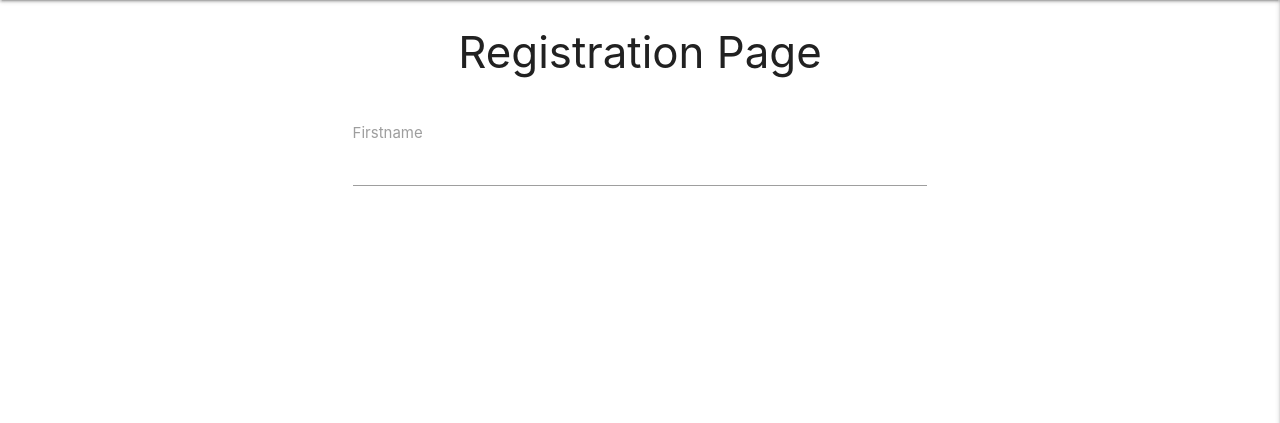
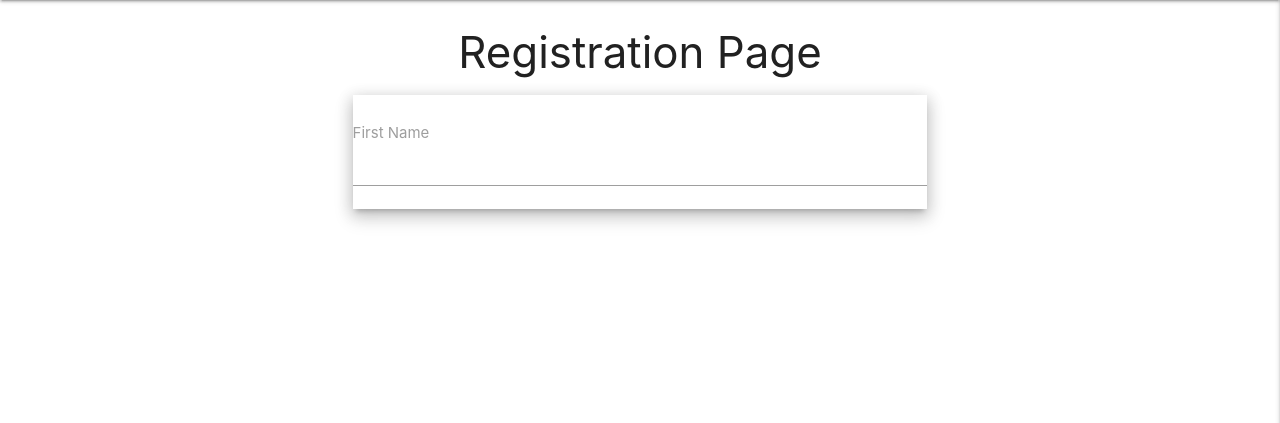
Before and after one commit to Code-Institute-Submissions/Daffie95-wikipies-MS3_MayResub, a Flask app: page /register in a window 1280 px wide. Shown: the part 64-487 px from the top of the page. Run offline with Flask 2, Linux system fonts and the light colour scheme; some libraries are stand-ins or nearby versions.

Commit message:
Update register_page.html
testing shadows on horizontal card

```diff
--- a/templates/register_page.html
+++ b/templates/register_page.html
@@ -5,13 +5,13 @@
 <!-- first name input field -->
 <div class="row">
     <form action="" class="col s12 m8 offset-m2" method="" action="">
-        <div class="horizontal-card">
+        <div class="horizontal-card z-depth-3">
             <div class="row">
                 <div class="input-field col s12">
                     <i class="material-icons">user</i>
                     <input type="text" id="firstname" name="firstname" minlength="5" maxlength="20"
                         pattern="^[a-zA-Z{5,20}$" class="validate" required>
-                    <label for="firstname">Firstname</label>
+                    <label for="firstname">First Name</label>
                 </div>
             </div>
         </div>
```
